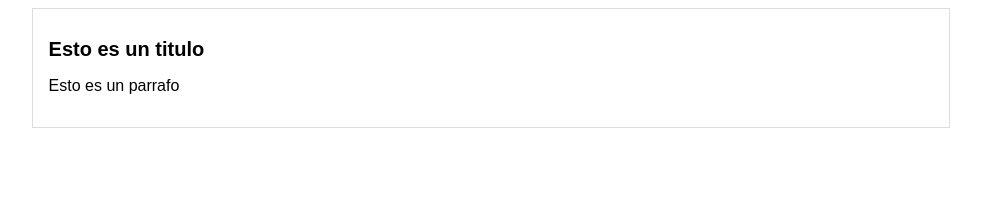
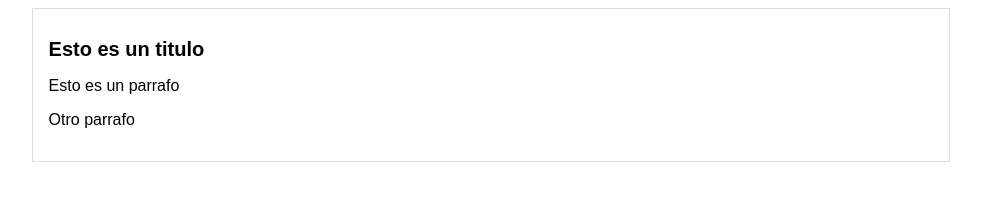
Before and after one commit to jgomez2312/proyectoGit, a plain HTML site: page index.html in a window 1280 px wide. Shown: the whole page, without its empty margins (149-1130 px from the left). Drawn offline with Linux system fonts and the light colour scheme.

Commit message:
Cambio rama Master

```diff
--- a/index.html
+++ b/index.html
@@ -12,6 +12,7 @@
         <div id="post">
             <h1>Esto es un titulo</h1>
             <p>Esto es un parrafo</p>
+            <P>Otro parrafo</P>
         </div>
     </div>
 </body>
```
